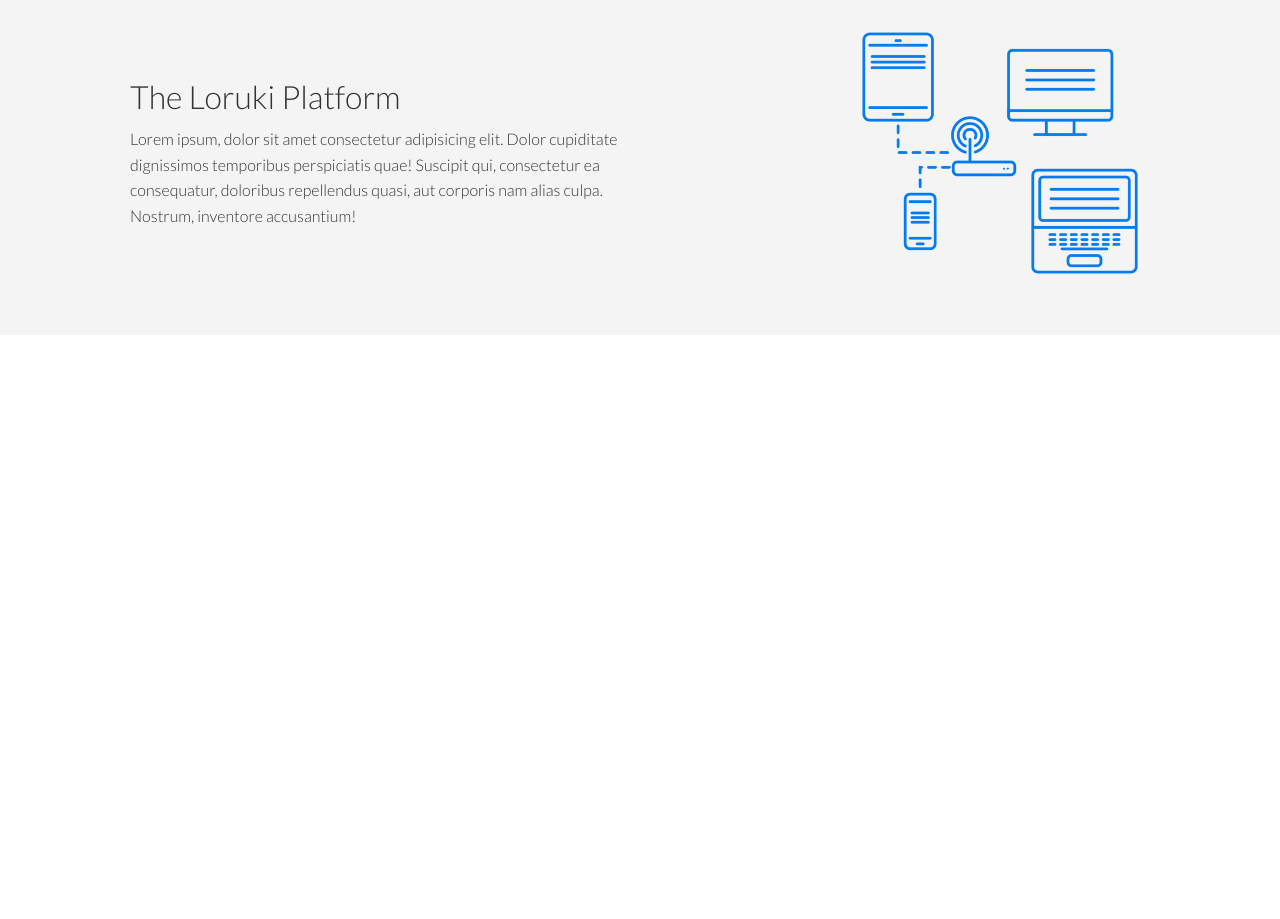
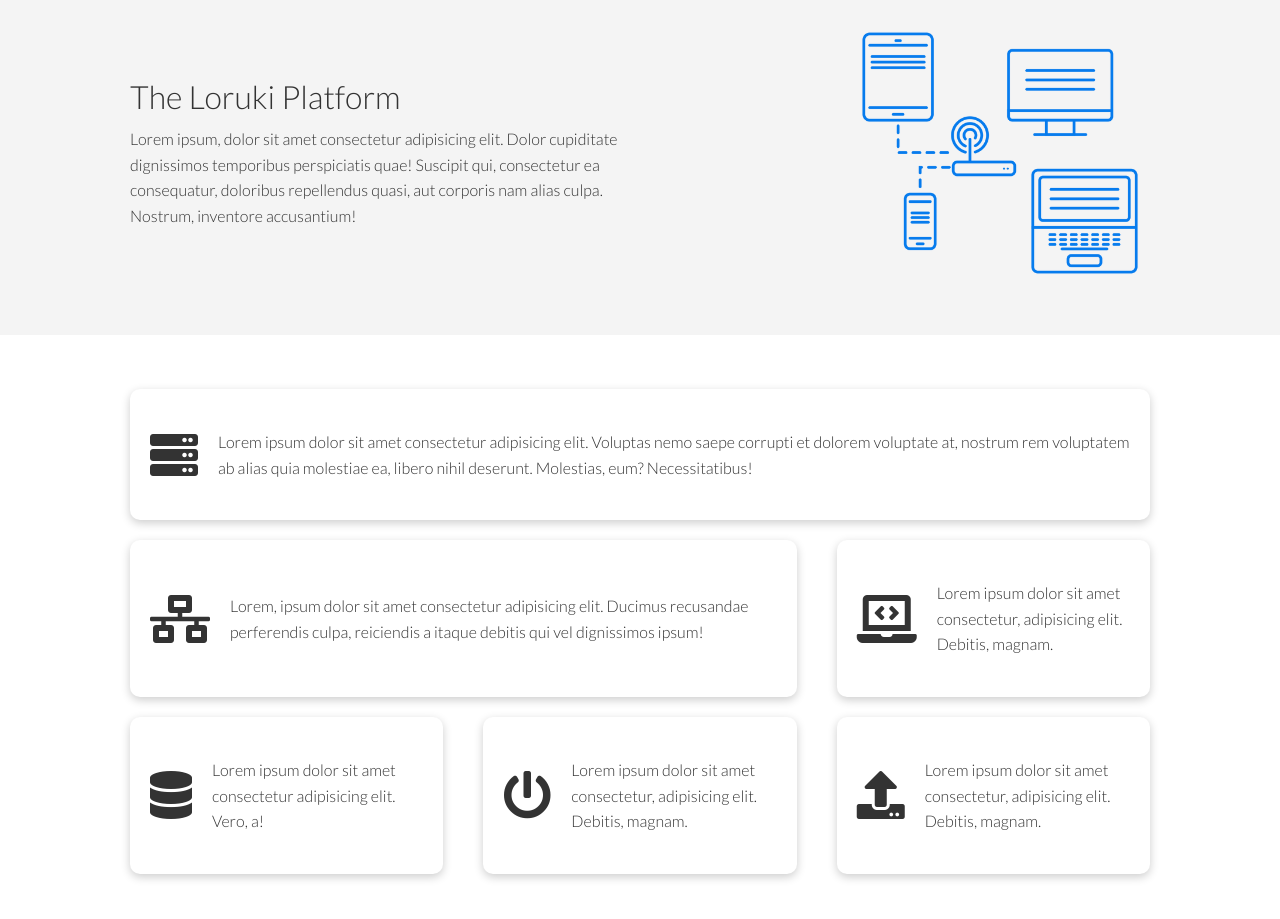
Before and after one commit to BF-FrontEnd-class-2025/group-4-loruki, a website: page features.html in a window 1280 px wide. Shown: the part 363-1282 px from the top of the page. Before the commit the page ends 800 px from the top, so only its background shows below. Drawn offline with Linux system fonts and the light colour scheme.

Commit message:
develop features section

```diff
--- a/css/style.css
+++ b/css/style.css
@@ -373,3 +373,9 @@ pre {
     width: 300px;
   }
 }
+
+.sp {
+  position: absolute;
+  overflow: hidden;
+  display: none;
+}
--- a/features.html
+++ b/features.html
@@ -1,14 +1,12 @@
 <!DOCTYPE html>
 <html lang="en">
+
 <head>
   <meta charset="UTF-8" />
   <meta name="viewport" content="width=device-width, initial-scale=1.0" />
-    <link
-      rel="stylesheet"
-      href="https://cdnjs.cloudflare.com/ajax/libs/font-awesome/5.15.1/css/all.min.css"
+  <link rel="stylesheet" href="https://cdnjs.cloudflare.com/ajax/libs/font-awesome/5.15.1/css/all.min.css"
     integrity="sha512-+4zCK9k+qNFUR5X+cKL9EIR+ZOhtIloNl9GIKS57V1MyNsYpYcUrUeQc9vNfzsWfV28IaLL3i96P9sdNyeRssA=="
-      crossorigin="anonymous"
-    />
+    crossorigin="anonymous" />
   <link rel="stylesheet" href="css/utilities.css" />
   <link rel="stylesheet" href="css/style.css" />
   <title>Loruki | Cloud Hosting For Everyone</title>
@@ -56,5 +54,51 @@
       <img src="images/server2.png" alt="" />
     </div>
   </section>
+  <section class="features-main my-2">
+    <div class="container grid grid-3">
+      <div class="card flex">
+        <i class="fas fa-server fa-3x"></i>
+        <p>Lorem ipsum dolor sit amet consectetur adipisicing elit. Voluptas nemo saepe corrupti et dolorem voluptate
+          at,
+          nostrum rem voluptatem ab alias quia molestiae ea, libero nihil deserunt. Molestias, eum? Necessitatibus!</p>
+      </div>
+      <div class="card flex">
+        <i class="fas fa-network-wired fa-3x"></i>
+        <p>
+          Lorem, ipsum dolor sit amet consectetur adipisicing elit. Ducimus
+          recusandae perferendis culpa, reiciendis a itaque debitis qui vel
+          dignissimos ipsum!
+        </p>
+      </div>
+      <div class="card flex">
+        <i class="fas fa-laptop-code fa-3x"></i>
+        <p>
+          Lorem ipsum dolor sit amet consectetur, adipisicing elit. Debitis,
+          magnam.
+        </p>
+      </div>
+      <div class="card flex">
+        <i class="fas fa-database fa-3x"></i>
+        <p>
+          Lorem ipsum dolor sit amet consectetur adipisicing elit. Vero, a!
+        </p>
+      </div>
+      <div class="card flex">
+        <i class="fas fa-power-off fa-3x"></i>
+        <p>
+          Lorem ipsum dolor sit amet consectetur, adipisicing elit. Debitis,
+          magnam.
+        </p>
+      </div>
+      <div class="card flex">
+        <i class="fas fa-upload fa-3x"></i>
+        <p>
+          Lorem ipsum dolor sit amet consectetur, adipisicing elit. Debitis,
+          magnam.
+        </p>
+      </div>
+    </div>
+  </section>
 </body>
+
 </html>
```
Also changed, not shown: index.html (+9 -15 lines). Lines whose indentation alone changed are shown as unchanged.
